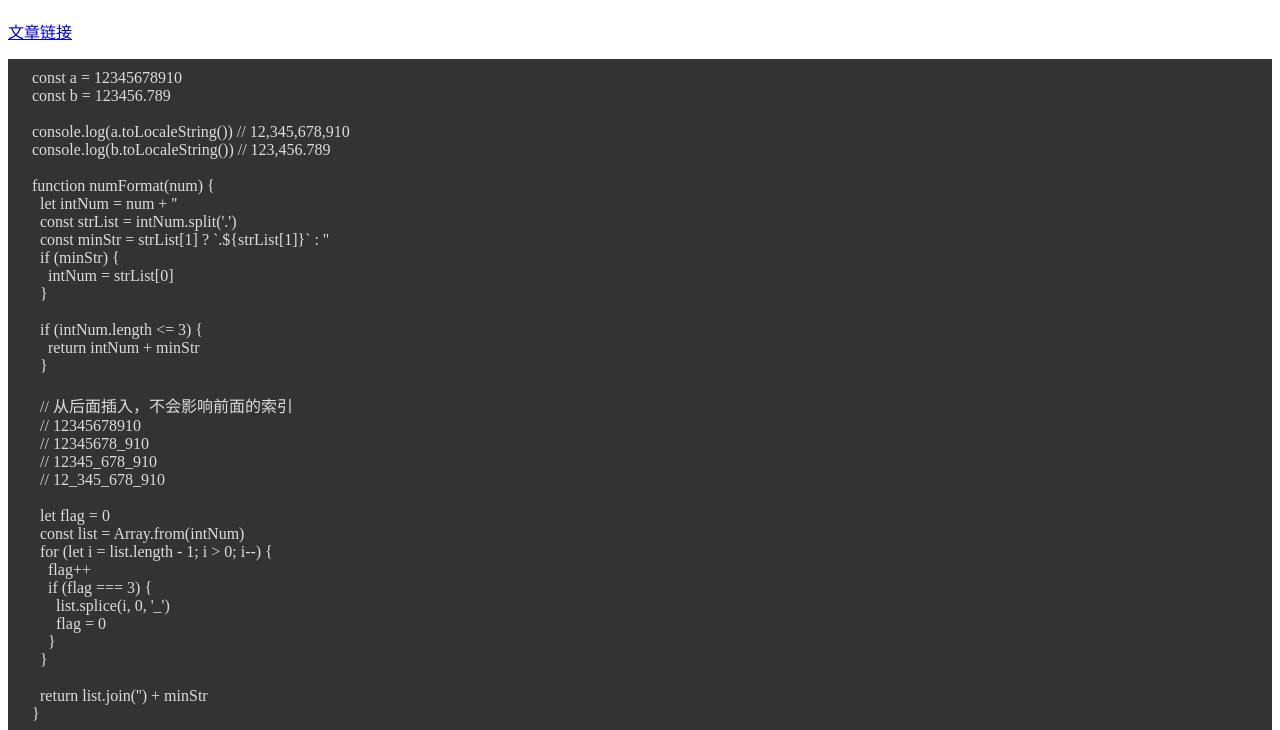
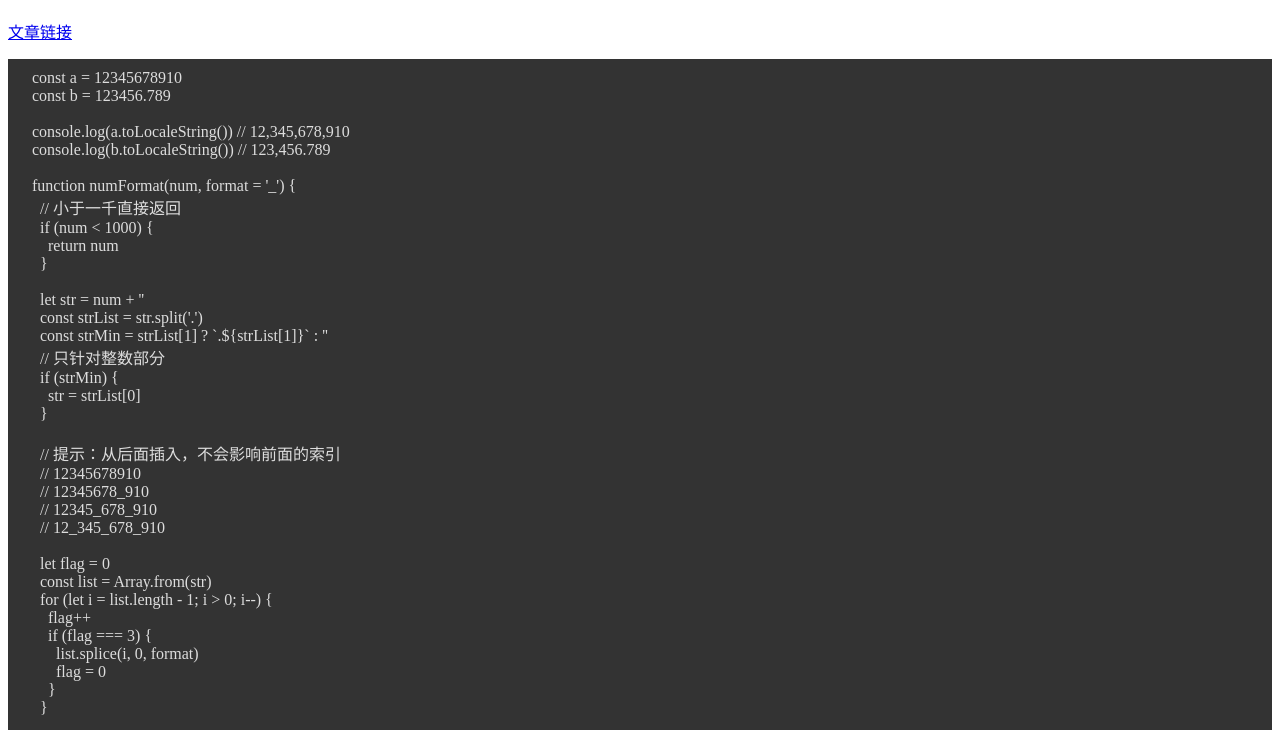
Before and after one commit to au1996/interview, a plain HTML site: page algorithm/实现千位分隔符.html in a window 1280 px wide. Shown: the part 70-800 px from the top of the page. Drawn offline with Linux system fonts and the light colour scheme.

Commit message:
feat: update

```diff
--- a/algorithm/实现千位分隔符.html
+++ b/algorithm/实现千位分隔符.html
@@ -20,48 +20,50 @@
       console.log(a.toLocaleString()) // 12,345,678,910
       console.log(b.toLocaleString()) // 123,456.789
 
-      function numFormat(num) {
-        let intNum = num + ''
-        const strList = intNum.split('.')
-        const minStr = strList[1] ? `.${strList[1]}` : ''
-        if (minStr) {
-          intNum = strList[0]
+      function numFormat(num, format = '_') {
+        // 小于一千直接返回
+        if (num < 1000) {
+          return num
         }
 
-        if (intNum.length <= 3) {
-          return intNum + minStr
+        let str = num + ''
+        const strList = str.split('.')
+        const strMin = strList[1] ? `.${strList[1]}` : ''
+        // 只针对整数部分
+        if (strMin) {
+          str = strList[0]
         }
 
-        // 从后面插入，不会影响前面的索引
+        // 提示：从后面插入，不会影响前面的索引
         // 12345678910
         // 12345678_910
         // 12345_678_910
         // 12_345_678_910
 
         let flag = 0
-        const list = Array.from(intNum)
+        const list = Array.from(str)
         for (let i = list.length - 1; i > 0; i--) {
           flag++
           if (flag === 3) {
-            list.splice(i, 0, '_')
+            list.splice(i, 0, format)
             flag = 0
           }
         }
 
-        return list.join('') + minStr
+        return list.join('') + strMin
       }
 
-      console.log(numFormat(a))
-      console.log(numFormat(b))
-      console.log(numFormat(1))
-      console.log(numFormat(12))
-      console.log(numFormat(123))
+      console.log(numFormat(a, '__'))
+      console.log(numFormat(b, '__'))
+      console.log(numFormat(999))
+      console.log(numFormat(1000))
       console.log(numFormat(1234))
       console.log(numFormat(12345))
       console.log(numFormat(123456))
       console.log(numFormat(1234567))
       console.log(numFormat(12345678))
       console.log(numFormat(123456789))
+      console.log(numFormat(1234567890.1234))
     </pre>
     <script>
       const a = 12345678910
@@ -70,47 +72,50 @@
       console.log(a.toLocaleString()) // 12,345,678,910
       console.log(b.toLocaleString()) // 123,456.789
 
-      function numFormat(num) {
-        let intNum = num + ''
-        const strList = intNum.split('.')
-        const minStr = strList[1] ? `.${strList[1]}` : ''
-        if (minStr) {
-          intNum = strList[0]
+      function numFormat(num, format = '_') {
+        // 小于一千直接返回
+        if (num < 1000) {
+          return num
         }
 
-        if (intNum.length <= 3) {
-          return intNum + minStr
+        let str = num + ''
+        const strList = str.split('.')
+        const strMin = strList[1] ? `.${strList[1]}` : ''
+        // 只针对整数部分
+        if (strMin) {
+          str = strList[0]
         }
 
-        // 从后面插入，不会影响前面的索引
+        // 提示：从后面插入，不会影响前面的索引
         // 12345678910
         // 12345678_910
         // 12345_678_910
         // 12_345_678_910
 
         let flag = 0
-        const list = Array.from(intNum)
+        const list = Array.from(str)
         for (let i = list.length - 1; i > 0; i--) {
           flag++
           if (flag === 3) {
-            list.splice(i, 0, '_')
+            list.splice(i, 0, format)
             flag = 0
           }
         }
 
-        return list.join('') + minStr
+        return list.join('') + strMin
       }
-      console.log(numFormat(a))
-      console.log(numFormat(b))
-      console.log(numFormat(1))
-      console.log(numFormat(12))
-      console.log(numFormat(123))
+
+      console.log(numFormat(a, '___'))
+      console.log(numFormat(b, '___'))
+      console.log(numFormat(999))
+      console.log(numFormat(1000))
       console.log(numFormat(1234))
       console.log(numFormat(12345))
       console.log(numFormat(123456))
       console.log(numFormat(1234567))
       console.log(numFormat(12345678))
       console.log(numFormat(123456789))
+      console.log(numFormat(1234567890.1234))
     </script>
   </body>
 </html>
```
Also changed, not shown: algorithm/判断数字是否素数.html (+16 -19 lines), algorithm/判断是否回文数.html (+6 -3 lines), algorithm/实现大数相加.html (+20 -14 lines), algorithm/实现数组翻转.html (renamed from algorithm/实现字符串翻转.html, +2 -2 lines).
